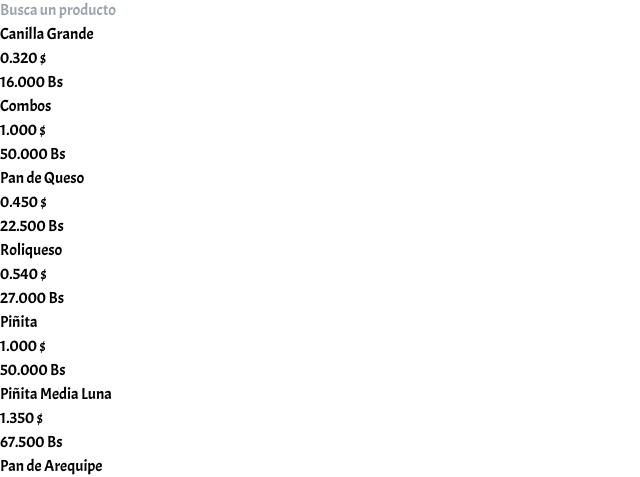
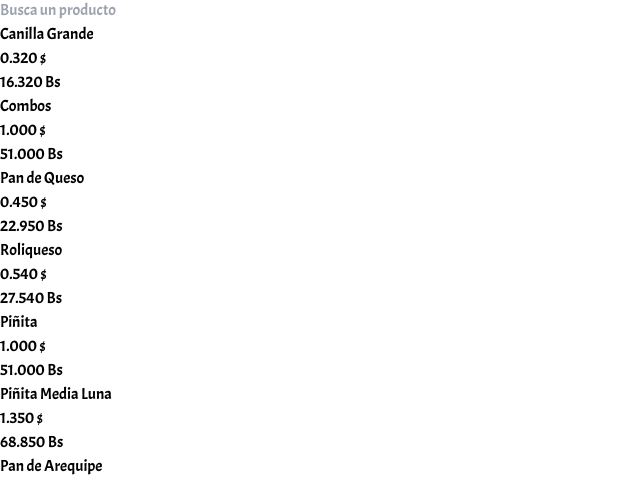
Before and after one commit to eudysj95/copa-exito, a React (Vite) app: page /panaderia in a window 1280 px wide. Shown: the part 326-803 px from the top of the page, without its empty margins (0-640 px from the left). Built offline with nearby package versions, Linux system fonts and the light colour scheme; a web font is replaced by a local one.

Commit message:
Actualizar Marco.jsx

```diff
--- a/src/components/Marco.jsx
+++ b/src/components/Marco.jsx
@@ -11,7 +11,7 @@ export function Marco({title, metodo}) {
   const [listado, setListado] = useState([]);
   const [busquedaState, setBusquedaState] = useState("");
 
-  const tasa = 50;
+  const tasa = 51;
 
   useEffect(() => {
     conseguirListado();
```
